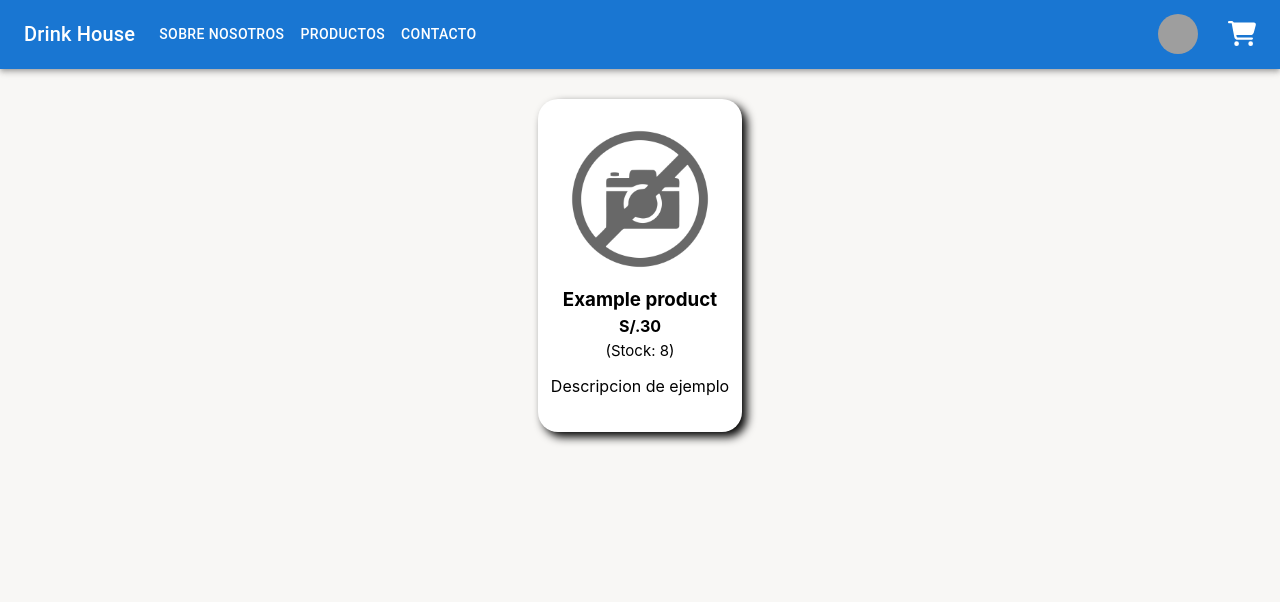
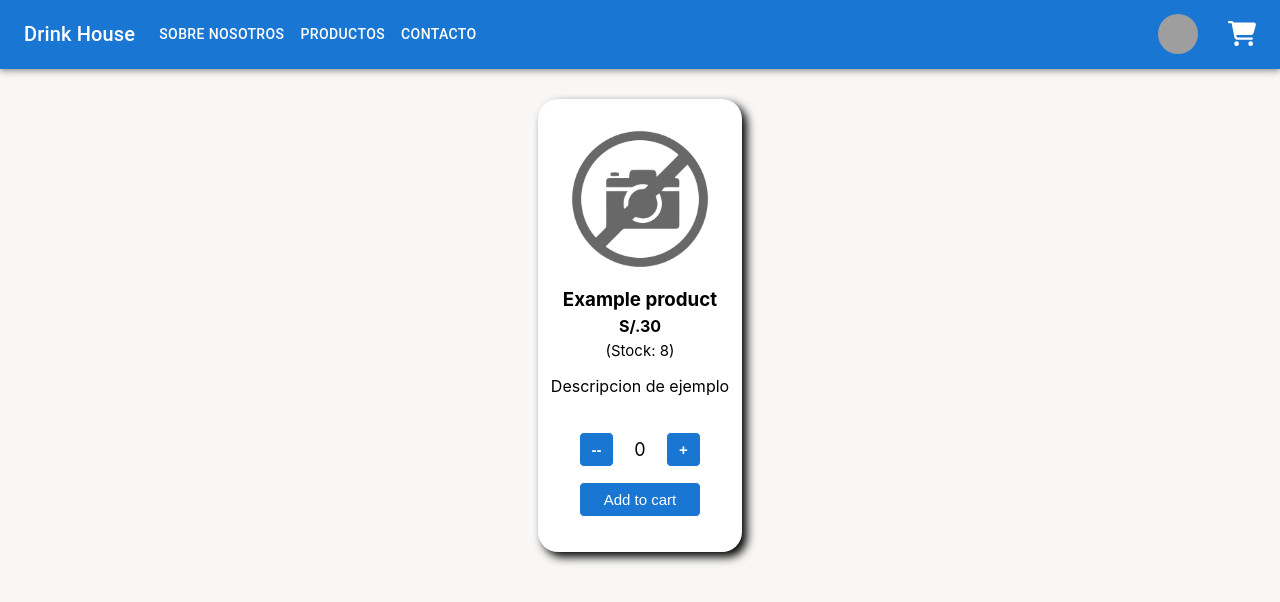
Before and after one commit to AngeloJampier/ReactDesafios, a React (Create React App) app: page / in a window 1280 px wide. Shown: the top 602 px of the page. Built offline with nearby package versions, Linux system fonts and the light colour scheme; grey boxes are pictures that could not be loaded.

Commit message:
Contador de boton

```diff
--- a/src/App.js
+++ b/src/App.js
@@ -2,6 +2,7 @@
 import NavBar from './components/NavBar/NabBar';
 import ItemListContainer from './components/ItemListContainer/ItemListContainer';
 import cart from './assets/img/product.png'
+
 
 function App() {
   return (
--- /dev/null
+++ b/src/components/ItemCount/ItemCount.css
@@ -0,0 +1,54 @@
+.generalContainer{
+    margin-top: 20px;
+    display: inline-flex;
+    width: 60%;
+    flex-direction: column;
+    align-items: center;
+}
+
+.optionContainer{
+    display: inline-flex;
+    width: 100%;
+    justify-content: space-between;
+}
+
+button{
+    cursor: pointer;
+}
+
+.countButton{
+    padding: 8px;
+    width: 35px;
+    height: 35px;
+    background-color: #1976D2;
+    color: white;
+    font-weight: bold;
+    font-size: 15px;
+    border-radius: 5px;
+    border: 1px solid #fefefe;
+    transition: 0.2s;
+}
+
+.stockContainer{
+    display: flex;
+    align-items: center;
+    font-size: 18px;
+}
+
+.addButton{
+    margin: 15px 0;
+    padding: 8px;
+    width: 100%;
+    height: 35px;
+    background-color: #1976D2;
+    color: white;
+    font-size: 15px;
+    border-radius: 5px;
+    border: 1px solid #fefefe;
+    transition: 0.2s;
+}
+
+.countButton:hover, .addButton:hover{
+    transition: 0.2s;
+    background-color: #5b98d6;
+}
--- /dev/null
+++ b/src/components/ItemCount/ItemCount.jsx
@@ -0,0 +1,22 @@
+import React, { useState } from 'react'
+import './ItemCount.css'
+
+const ItemCount = (props) => {
+    let [stock, setStock] = useState(0)
+
+    const increaseAmount = () => stock < props.amount ? setStock(stock + 1) : setStock(stock)
+    const decreaseAmount = () => stock >= 1 ? setStock(stock - 1) : setStock(stock)
+
+    return (
+        <div className='generalContainer'>
+            <div className='optionContainer'>
+                <button className='countButton' onClick={decreaseAmount}>--</button>
+                <div className='stockContainer'><span>{stock}</span></div>
+                <button className='countButton' onClick={increaseAmount}>+</button>
+            </div>
+            <button className='addButton'>Add to cart</button>
+        </div>
+    )
+}
+
+export default ItemCount
--- a/src/components/ItemListContainer/ItemListContainer.jsx
+++ b/src/components/ItemListContainer/ItemListContainer.jsx
@@ -1,5 +1,5 @@
 import './ItemListContainer.css'
-
+import ItemCount from '../ItemCount/ItemCount'
 import React from 'react'
 
 
@@ -18,7 +18,7 @@
                     <p className='stock'>(Stock: {props.stock})</p>
                     <p>{props.description}</p>
                 </div>
-
+                <ItemCount className = 'itemCount' amount = {props.stock}></ItemCount>
             </div>
         </div>
     </>
```
